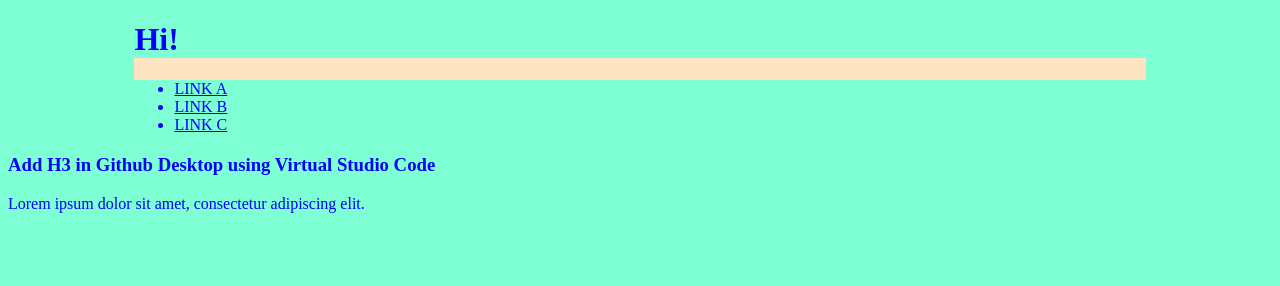
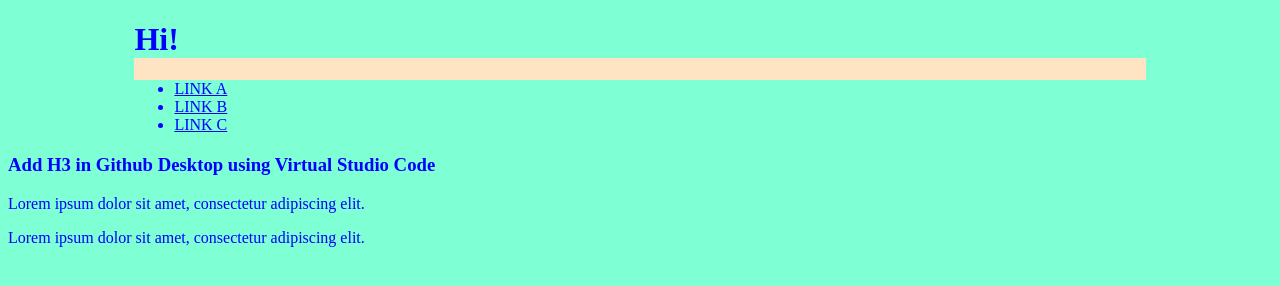
Before and after one commit to billmcentee/dwgit03, a plain HTML site: page index.html in a window 1280 px wide. Drawn offline with Linux system fonts and the light colour scheme.

Commit message:
add a paragraph

```diff
--- a/index.html
+++ b/index.html
@@ -19,5 +19,6 @@
     </header>
     <h3>Add H3 in Github Desktop using Virtual Studio Code</h3>
     <p>Lorem ipsum dolor sit amet, consectetur adipiscing elit.</p>
+    <p>Lorem ipsum dolor sit amet, consectetur adipiscing elit.</p>
 </body>
 </html>
```
